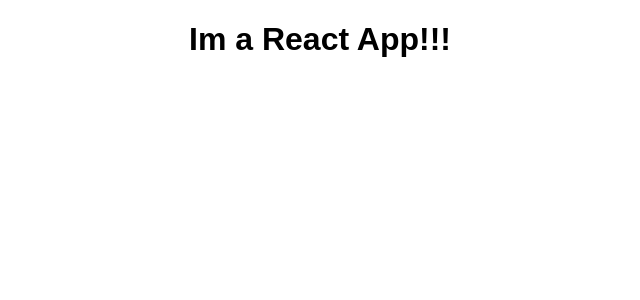
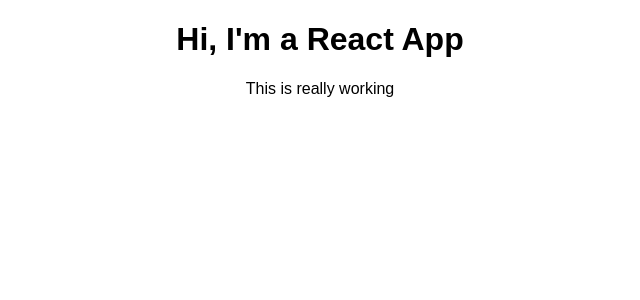
Before and after one commit to filescoder/react, a React (Create React App) app in the folder react-complete-guide/: page / in a window 1280 px wide. Shown: the top 300 px of the page, without its empty margins (320-960 px from the left). Built offline with nearby package versions, Linux system fonts and the light colour scheme.

Commit message:
3.7 - JSX Restrictions

```diff
--- a/react-complete-guide/src/App.js
+++ b/react-complete-guide/src/App.js
@@ -4,12 +4,13 @@
 
 class App extends Component {
   render() {
-    // return (
-    //   <div className="App">
-    //     <h1>Hi, I'm a React App</h1>
-    //   </div>
-    // );
-    return React.createElement('div', {className: 'App'}, React.createElement('h1', null, 'I\m a React App!!!'));
+    return (
+      <div className="App">
+        <h1>Hi, I'm a React App</h1>
+        <p>This is really working</p>
+      </div>
+    );
+    // return React.createElement('div', {className: 'App'}, React.createElement('h1', null, 'I\m a React App!!!'));
   }
 }
 
```
